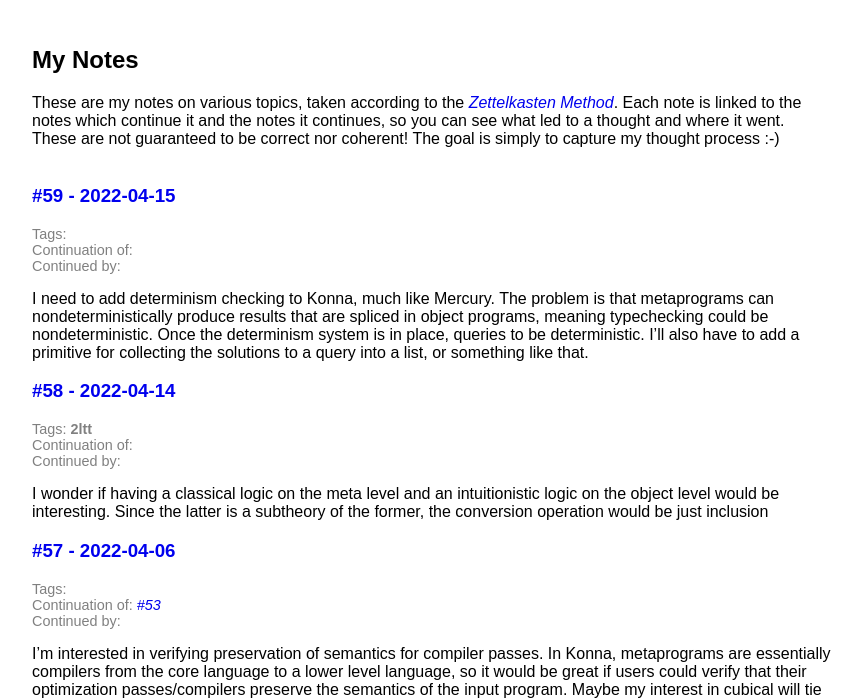
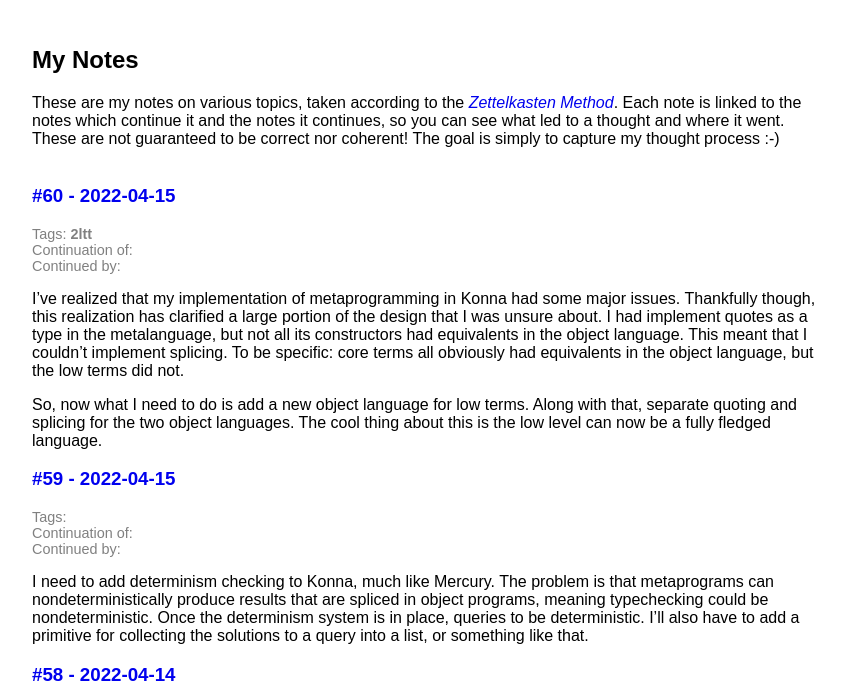
Before and after one commit to eashanhatti/eashanhatti.github.io, a plain HTML site: page notes.html in a window 1280 px wide. Shown: the part 73-773 px from the top of the page, without its empty margins (288-1150 px from the left). Drawn offline with Linux system fonts and the light colour scheme.

Commit message:
Add note

```diff
--- a/notes.html
+++ b/notes.html
@@ -20,6 +20,16 @@
 
 These are my notes on various topics, taken according to the <a href="https://en.wikipedia.org/wiki/Zettelkasten">Zettelkasten Method</a>. Each note is linked to the notes which continue it and the notes it continues, so you can see what led to a thought and where it went. These are not guaranteed to be correct nor coherent! The goal is simply to capture my thought process :-)
 <br><br>
+
+
+<h3 id="60"><a href="/notes.html#60" class="note">#60 - 2022-04-15</a></h3>
+<footer class="note">
+Tags: <strong class="tag">2ltt</strong><br>
+Continuation of: <br>
+Continued by:
+</footer>
+<p>I’ve realized that my implementation of metaprogramming in Konna had some major issues. Thankfully though, this realization has clarified a large portion of the design that I was unsure about. I had implement quotes as a type in the metalanguage, but not all its constructors had equivalents in the object language. This meant that I couldn’t implement splicing. To be specific: core terms all obviously had equivalents in the object language, but the low terms did not.</p>
+<p>So, now what I need to do is add a new object language for low terms. Along with that, separate quoting and splicing for the two object languages. The cool thing about this is the low level can now be a fully fledged language.</p>
 
 
 <h3 id="59"><a href="/notes.html#59" class="note">#59 - 2022-04-15</a></h3>
```
